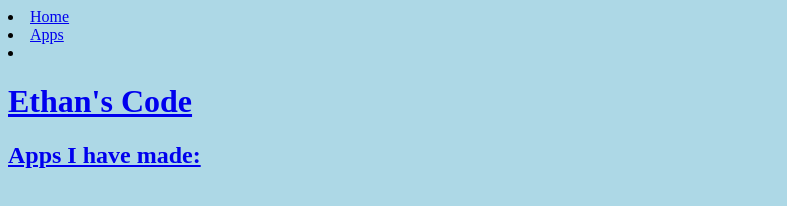
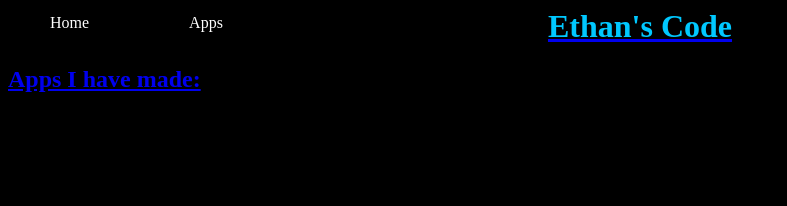
Before and after one commit to WVCS/website-EthanL1472, a plain HTML site: page index.html in a window 1280 px wide. Shown: the whole page, without its empty margins (0-787 px from the left). Drawn offline with Linux system fonts and the light colour scheme.

Commit message:
Changed aesthetics of header bar and website theme

```diff
--- a/style.css
+++ b/style.css
@@ -1,3 +1,27 @@
 body {
-background-color: lightblue;
+background-color: black;
 }
+h1 {
+  color: #00c8ff;
+  text-align: center;
+  top: 40px;
+}
+nav {
+  list-style-type: none;
+  background color: white;
+  width: 100%;
+  left: 0;
+  top: 0;
+  margin: 0;
+  overflow: hidden;
+  position: fixed;
+}
+li {
+  float: left;
+}
+li a{
+  display: block;
+  color: white;
+  text-decoration: none;
+  padding: 14px 50px;
+}
```
